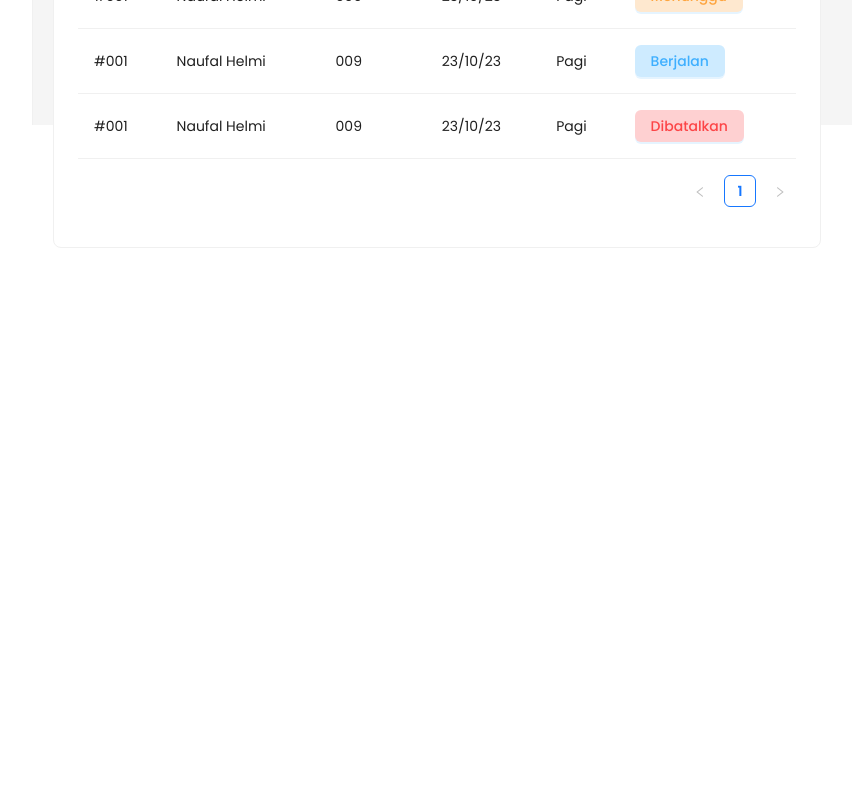
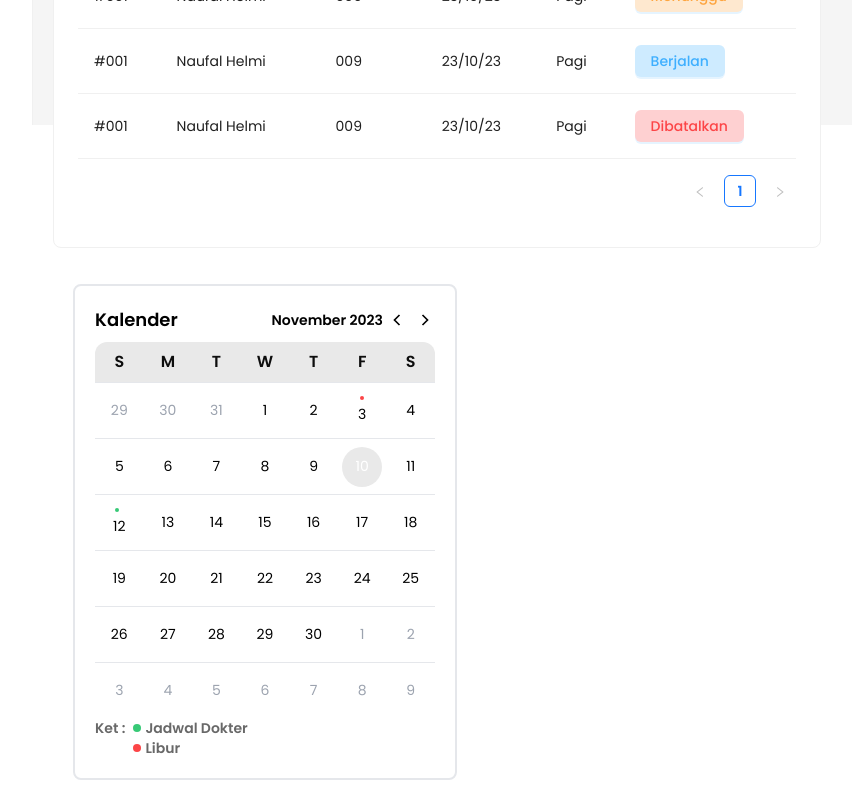
Before and after one commit to team-capstone-1/fe-repro-health, a React (Vite) app: page /dashboard in a window 1280 px wide. Shown: the part 675-1475 px from the top of the page, without its empty margins (47-899 px from the left). Before the commit the page ends 923 px from the top, so only its background shows below. Built offline with nearby package versions, Linux system fonts and the light colour scheme.

Commit message:
feat: add calendar component for dashboard

```diff
--- a/src/views/app-views/dashboard/components/Calendar.jsx
+++ b/src/views/app-views/dashboard/components/Calendar.jsx
@@ -1,100 +1,202 @@
-import React from "react";
 import dayjs from "dayjs";
-import "dayjs/locale/zh-cn";
-import dayLocaleData from "dayjs/plugin/localeData";
-import { Calendar, Col, Row, Select, Typography, theme } from "antd";
+import React, { useState } from "react";
+import { GrFormNext, GrFormPrevious } from "react-icons/gr";
 
-dayjs.extend(dayLocaleData);
+function cn(...classes) {
+  return classes.filter(Boolean).join(" ");
+}
 
-const App = () => {
-  const { token } = theme.useToken();
-  const onChange = (value) => {
-    console.log(value.format("YYYY-MM-DD"));
+const generateDate = (month = dayjs().month(), year = dayjs().year()) => {
+  const firstDateOfMonth = dayjs().year(year).month(month).startOf("month");
+  const lastDateOfMonth = dayjs().year(year).month(month).endOf("month");
+
+  const arrayOfDate = [];
+
+  // create prefix date
+  for (let i = 0; i < firstDateOfMonth.day(); i++) {
+    const date = firstDateOfMonth.day(i);
+
+    arrayOfDate.push({
+      currentMonth: false,
+      date,
+    });
+  }
+
+  // generate current date
+  for (let i = firstDateOfMonth.date(); i <= lastDateOfMonth.date(); i++) {
+    arrayOfDate.push({
+      currentMonth: true,
+      date: firstDateOfMonth.date(i),
+      today:
+        firstDateOfMonth.date(i).toDate().toDateString() ===
+        dayjs().toDate().toDateString(),
+    });
+  }
+
+  const remaining = 42 - arrayOfDate.length;
+
+  for (
+    let i = lastDateOfMonth.date() + 1;
+    i <= lastDateOfMonth.date() + remaining;
+    i++
+  ) {
+    arrayOfDate.push({
+      currentMonth: false,
+      date: lastDateOfMonth.date(i),
+    });
+  }
+  return arrayOfDate;
+};
+
+const months = [
+  "January",
+  "February",
+  "March",
+  "April",
+  "May",
+  "June",
+  "July",
+  "August",
+  "September",
+  "October",
+  "November",
+  "December",
+];
+
+export default function Calendar() {
+  const days = ["S", "M", "T", "W", "T", "F", "S"];
+  const currentDate = dayjs();
+  const [today, setToday] = useState(currentDate);
+  const [selectDate, setSelectDate] = useState(currentDate);
+  const dateSchedule = { nanoseconds: 807000000, seconds: 1699780986 };
+  const newDate = new Date(
+    dateSchedule.seconds * 1000 + dateSchedule.nanoseconds / 1000000,
+  );
+  const schedule = newDate.toDateString();
+
+  const dateSchedule2 = {
+    nanoseconds: 759000000,
+    seconds: 1699012369,
   };
-  const wrapperStyle = {
-    width: 300,
-    border: `1px solid ${token.colorBorderSecondary}`,
-    borderRadius: token.borderRadiusLG,
-  };
+  const newDate2 = new Date(
+    dateSchedule2.seconds * 1000 + dateSchedule.nanoseconds / 1000000,
+  );
+  const schedule2 = newDate2.toDateString();
   return (
-    <div style={wrapperStyle}>
-      <Calendar
-        fullscreen={false}
-        headerRender={({ value, onChange }) => {
-          const start = 0;
-          const end = 12;
-          const monthOptions = [];
-
-          let current = value.clone();
-          const localeData = value.localeData();
-          const months = [];
-
-          for (let i = 0; i < 12; i++) {
-            current = current.month(i);
-            months.push(localeData.monthsShort(current));
-          }
-
-          for (let i = start; i < end; i++) {
-            monthOptions.push(
-              <Select.Option key={i} value={i} className="month-item">
-                {months[i]}
-              </Select.Option>,
+    <div className="m-5 w-96 rounded-lg border-2 p-5">
+      {/* Header */}
+      <div className="mb-2 flex items-center justify-between">
+        <h6 className="text-lg font-semibold">Kalender</h6>
+        <div className="flex items-center gap-1">
+          <h6 className="select-none font-semibold">
+            {months[today.month()]} {today.year()}
+          </h6>
+          <GrFormPrevious
+            className="h-5 w-5 cursor-pointer transition-all hover:scale-105"
+            onClick={() => {
+              setToday(today.month(today.month() - 1));
+            }}
+          />
+          <h6
+            className=" cursor-pointer transition-all hover:scale-105"
+            onClick={() => {
+              setToday(currentDate);
+            }}
+          ></h6>
+          <GrFormNext
+            className="h-5 w-5 cursor-pointer transition-all hover:scale-105"
+            onClick={() => {
+              setToday(today.month(today.month() + 1));
+            }}
+          />
+        </div>
+      </div>
+      {/* Day render */}
+      <div className="grid grid-cols-7 rounded-se-xl rounded-ss-xl bg-grey-50 ">
+        {days.map((day, index) => {
+          return (
+            <h6
+              key={index}
+              className="grid select-none place-content-center py-2 text-center text-base font-semibold text-grey-900"
+            >
+              {day}
+            </h6>
+          );
+        })}
+      </div>
+      {/* Date render */}
+      <div className=" grid grid-cols-7 ">
+        {generateDate(today.month(), today.year()).map(
+          ({ date, currentMonth, today }, index) => {
+            return (
+              <div
+                key={index}
+                className="grid h-14 place-content-center border-t p-2 text-center text-sm"
+              >
+                {date.toDate().toDateString() === schedule ||
+                date.toDate().toDateString() === schedule2 ? (
+                  <h6
+                    className={cn(
+                      currentMonth ? "" : "text-gray-400",
+                      today ? "bg-grey-50 text-white" : "",
+                      selectDate.toDate().toDateString() ===
+                        date.toDate().toDateString()
+                        ? "bg-grey-100 text-white"
+                        : "",
+                      "grid h-10 w-10 cursor-pointer select-none place-content-center items-center rounded-full transition-all hover:bg-grey-100 hover:text-white",
+                    )}
+                    onClick={() => {
+                      setSelectDate(date);
+                      console.log(date.toDate().toDateString());
+                    }}
+                  >
+                    <div
+                      className={`mb-1 ms-[0.1rem] h-[0.3rem] w-[0.3rem] rounded-full ${
+                        date.toDate().toDateString() === schedule
+                          ? "bg-positive"
+                          : "bg-negative "
+                      }`}
+                    ></div>
+                    {date.date()}
+                  </h6>
+                ) : (
+                  <h6
+                    className={cn(
+                      currentMonth ? "" : "text-gray-400",
+                      today ? "bg-grey-50 text-black" : "",
+                      selectDate.toDate().toDateString() ===
+                        date.toDate().toDateString()
+                        ? "bg-grey-100 text-white"
+                        : "",
+                      "grid h-10 w-10 cursor-pointer select-none place-content-center rounded-full transition-all hover:bg-grey-100 hover:text-white",
+                    )}
+                    onClick={() => {
+                      setSelectDate(date);
+                      console.log(date.toDate().toDateString());
+                    }}
+                  >
+                    {date.date()}
+                  </h6>
+                )}
+              </div>
             );
-          }
-
-          const year = value.year();
-          const month = value.month();
-          const options = [];
-
-          for (let i = year - 10; i < year + 10; i += 1) {
-            options.push(
-              <Select.Option key={i} value={i} className="year-item">
-                {i}
-              </Select.Option>,
-            );
-          }
-          return (
-            <div
-              style={{
-                padding: 8,
-              }}
-            >
-              <Row gutter={8}>
-                <Typography.Title level={4}>Kalender</Typography.Title>
-                <div className="mb-2 ms-3 flex items-center">
-                  <Col>
-                    <Select
-                      size="small"
-                      value={month}
-                      onChange={(newMonth) => {
-                        const now = value.clone().month(newMonth);
-                        onChange(now);
-                      }}
-                    >
-                      {monthOptions}
-                    </Select>
-                  </Col>
-                  <Col>
-                    <Select
-                      size="small"
-                      className="my-year-select"
-                      value={year}
-                      onChange={(newYear) => {
-                        const now = value.clone().year(newYear);
-                        onChange(now);
-                      }}
-                    >
-                      {options}
-                    </Select>
-                  </Col>
-                </div>
-              </Row>
-            </div>
-          );
-        }}
-        onChange={onChange}
-      />
+          },
+        )}
+      </div>
+      {/* Footer */}
+      <div className="flex gap-2 text-sm font-semibold text-grey-300">
+        <h6 className="font-semibold">Ket :</h6>
+        <div>
+          <span className="flex items-center gap-1">
+            <div className="h-2 w-2 rounded-full bg-positive"></div>
+            Jadwal Dokter
+          </span>
+          <span className="flex items-center gap-1 ">
+            <div className="h-2 w-2 rounded-full bg-negative"></div>
+            Libur
+          </span>
+        </div>
+      </div>
     </div>
   );
-};
-export default App;
+}
--- a/src/views/app-views/dashboard/index.jsx
+++ b/src/views/app-views/dashboard/index.jsx
@@ -3,6 +3,7 @@ import { Row, Col } from "antd";
 import ButtonFilter from "./components/ButtonFilter";
 import TotalCards from "./components/TotalCards";
 import AppointmentTable from "./components/AppointmentTable";
+import Calendar from "./components/Calendar";
 
 export default function Dashboard() {
   return (
@@ -15,6 +16,9 @@ export default function Dashboard() {
         <Col span={24}>
           <AppointmentTable />
         </Col>
+        <Col span={24}>
+          <Calendar />
+        </Col>
       </Row>
     </>
   );
```
